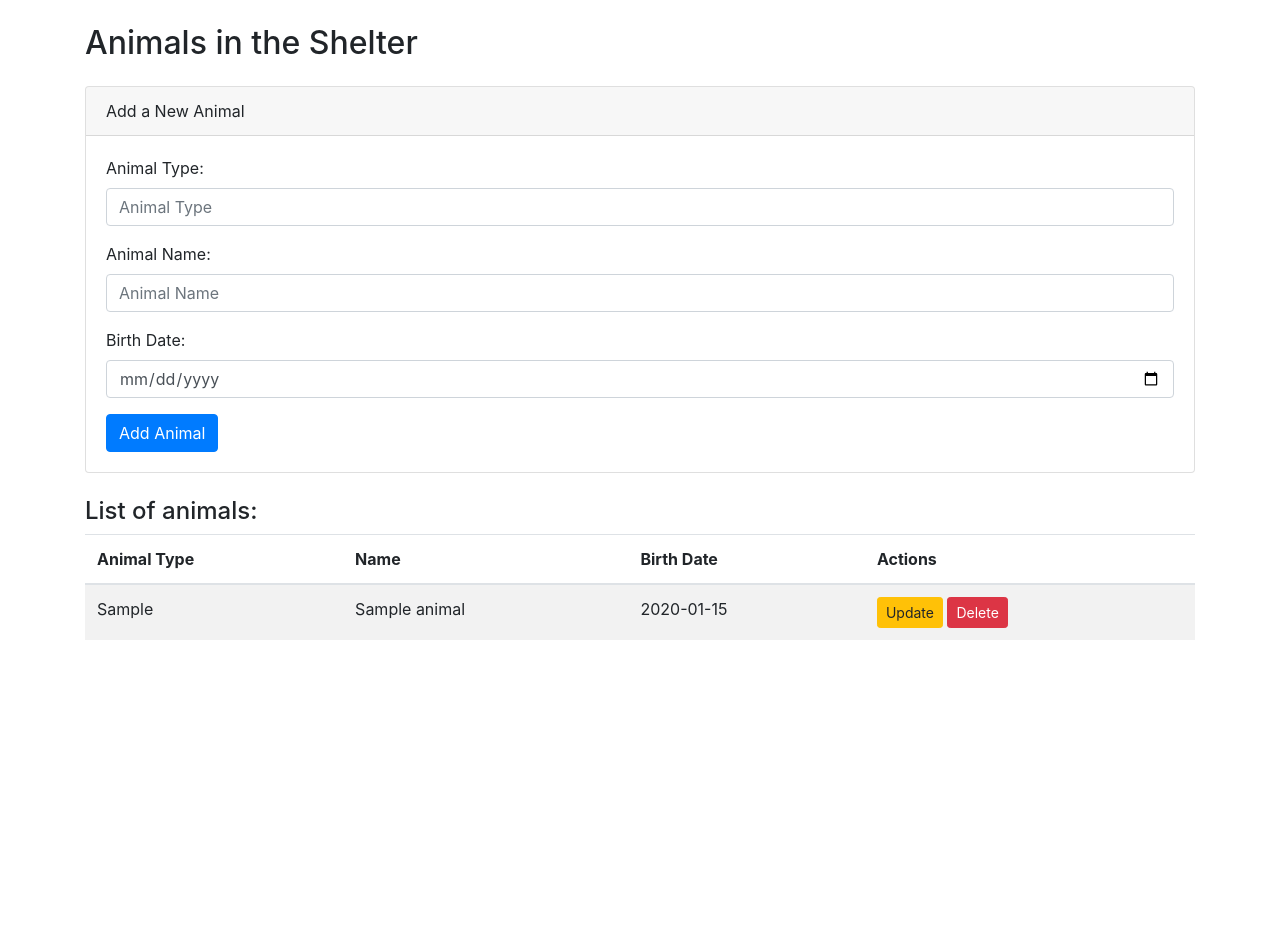
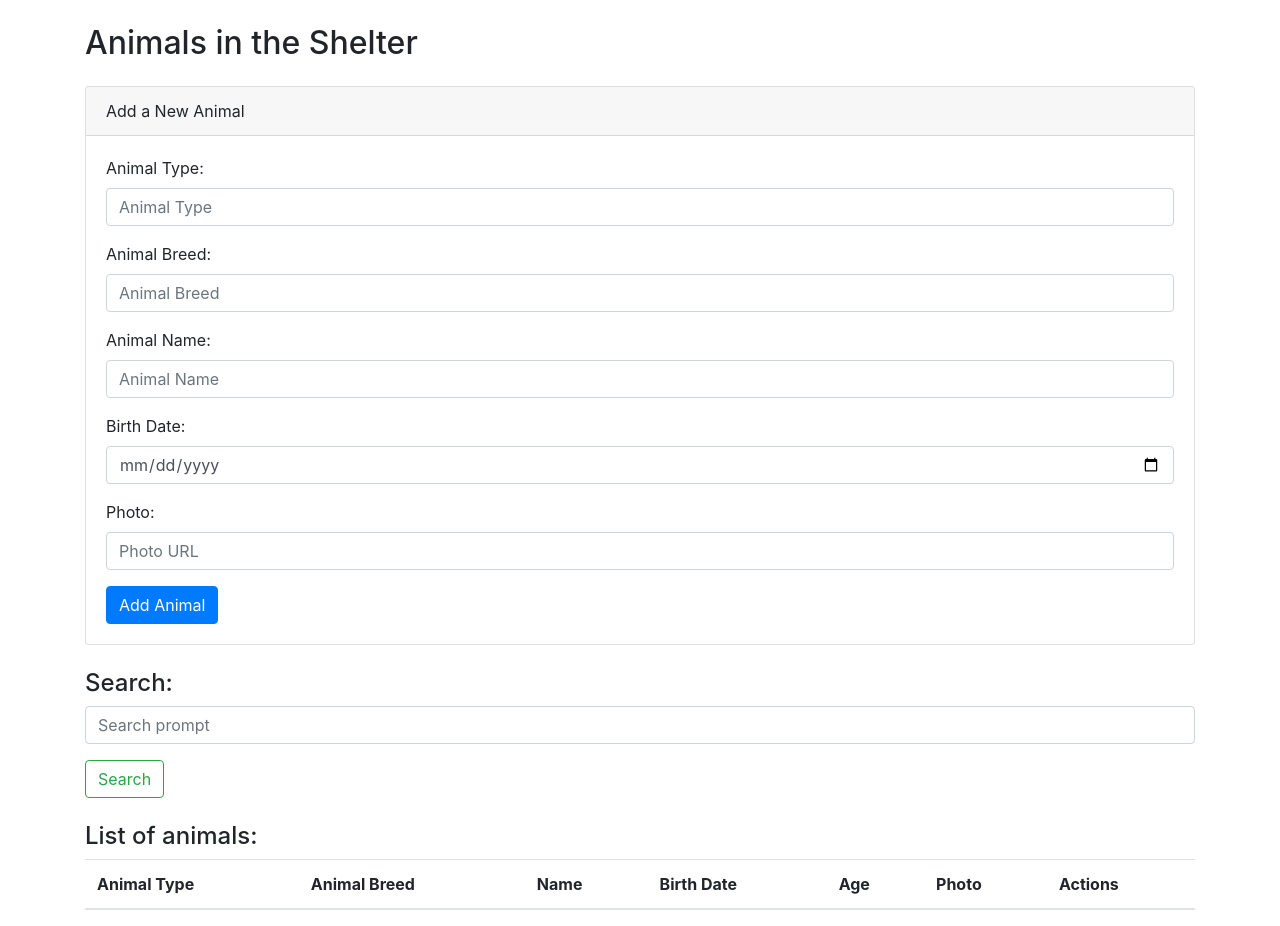
Before and after one commit to marcustas/course_flask, a Flask app: page / in a window 1280 px wide. Before the commit the page ends 640 px from the top, so only its background shows below. Run offline with Flask 3, Linux system fonts and the light colour scheme; tables that the repository leaves empty hold one stand-in row (values such as "Sample post"); data that the repository does not hold is empty; some libraries are stand-ins or nearby versions.

Commit message:
Everything done, except for search func

```diff
--- a/app.py
+++ b/app.py
@@ -1,5 +1,5 @@
 from flask import Flask, jsonify, request, Response, render_template
-
+from datetime import date
 from models.pydantic.models import AnimalCreate, AnimalResponse
 from typing import Union
 from settings import settings
@@ -16,11 +16,25 @@ db = init_db(app)
 def home() -> str:
     return render_template('home.html')
 
+@app.route('/health')
+def health() -> str:
+    return jsonify(
+        "Server is up!"
+    ), 200
+
 
 @app.route('/animals', methods=['GET'])
 def index() -> Response:
     animals = Animal.query.all()
-    return jsonify({"animals": [AnimalResponse.model_validate(animal).model_dump(mode='json') for animal in animals]})
+    animals_list =[]
+    for animal in animals:
+        animal= AnimalResponse.model_validate(animal)
+        animal_json = animal.model_dump(mode='json')
+        animal_json['age'] = animal.age
+        animals_list.append(animal_json)
+
+    response = jsonify({"animals": animals_list})
+    return response
 
 
 @app.route('/animal', methods=['POST'])
@@ -29,7 +43,9 @@ def add_animal() -> tuple[Response, int]:
     new_animal = Animal(
         animal_type=data.animal_type,
         name=data.name,
-        birth_date=data.birth_date
+        birth_date=data.birth_date,
+        animal_breed=data.animal_breed,
+        photo=data.photo
     )
     db.session.add(new_animal)
     db.session.commit()
@@ -51,6 +67,10 @@ def update_animal(pk: int) -> Union[Response, tuple[Response, int]]:
     animal.animal_type = data.animal_type
     animal.name = data.name
     animal.birth_date = data.birth_date
+    animal.animal_breed = data.animal_breed
+    animal.photo = data.photo
+
+
     db.session.commit()
     return jsonify(
         {
@@ -65,7 +85,6 @@ def retrieve_animal(pk: int) -> Union[Response, tuple[Response, int]]:
     animal = Animal.query.get(pk)
     if not animal:
         return jsonify({"message": "Animal not found"}), 404
-
     return jsonify(
         {
             "animal": AnimalResponse.model_validate(animal).model_dump(mode='json'),
--- a/models/pydantic/models.py
+++ b/models/pydantic/models.py
@@ -6,6 +6,8 @@ class AnimalCreate(BaseModel):
     animal_type: str
     name: str
     birth_date: date
+    animal_breed: str
+    photo: str
 
 
 class AnimalResponse(BaseModel):
@@ -13,5 +15,7 @@ class AnimalResponse(BaseModel):
 
     id: int
     animal_type: str
+    animal_breed: str
     name: str
     birth_date: date
+    photo: str
--- a/models/sqlalchemy/__init__.py
+++ b/models/sqlalchemy/__init__.py
@@ -4,5 +4,7 @@ from database import db
 class Animal(db.Model):
     id = db.Column(db.Integer, primary_key=True)
     animal_type = db.Column(db.String, nullable=False)
+    animal_breed = db.Column(db.String, nullable=False)
     name = db.Column(db.String, nullable=False)
     birth_date = db.Column(db.Date, nullable=False)
+    photo = db.Column(db.String, nullable=False)
--- a/models/sqlalchemy/models.py
+++ b/models/sqlalchemy/models.py
@@ -1,5 +1,5 @@
 from database import db
-
+from datetime import date
 
 class Animal(db.Model):
     __tablename__ = 'animal'
@@ -7,5 +7,7 @@ class Animal(db.Model):
 
     id = db.Column(db.Integer, primary_key=True)
     animal_type = db.Column(db.String, nullable=False)
+    animal_breed = db.Column(db.String, nullable=False)
     name = db.Column(db.String, nullable=False)
     birth_date = db.Column(db.Date, nullable=False)
+    photo = db.Column(db.String, nullable=False)
--- a/templates/home.html
+++ b/templates/home.html
@@ -26,6 +26,10 @@
                     <input type="text" class="form-control" id="animal_type" placeholder="Animal Type" required>
                 </div>
                 <div class="form-group">
+                    <label for="animal_breed">Animal Breed:</label>
+                    <input type="text" class="form-control" id="animal_breed" placeholder="Animal Breed" required>
+                </div>
+                <div class="form-group">
                     <label for="name">Animal Name:</label>
                     <input type="text" class="form-control" id="name" placeholder="Animal Name" required>
                 </div>
@@ -33,10 +37,20 @@
                     <label for="birth_date">Birth Date:</label>
                     <input type="date" class="form-control" id="birth_date" required>
                 </div>
+                <div class="form-group">
+                    <label for="photo">Photo:</label>
+                    <input type="text" class="form-control" id="photo" placeholder="Photo URL" required>
+                </div>
                 <button type="submit" class="btn btn-primary">Add Animal</button>
             </form>
         </div>
     </div>
+
+    <h4 class="mt-4">Search:</h4>
+    <div class="form-group">
+                    <input type="text" class="form-control" id="Search" placeholder="Search prompt" required>
+                </div>
+    <button type="button" class="btn btn-outline-success" onclick="">Search</button>
 
     <!-- List of animals in a table -->
     <h4 class="mt-4">List of animals:</h4>
@@ -44,8 +58,11 @@
         <thead>
             <tr>
                 <th>Animal Type</th>
+                <th>Animal Breed</th>
                 <th>Name</th>
                 <th>Birth Date</th>
+                <th>Age</th>
+                <th>Photo</th>
                 <th>Actions</th>
             </tr>
         </thead>
@@ -73,12 +90,20 @@
                 <input type="text" class="form-control" id="editAnimalType" required>
             </div>
             <div class="form-group">
+                <label for="editAnimalBreed">Animal Breed:</label>
+                <input type="text" class="form-control" id="editAnimalBreed" required>
+            </div>
+            <div class="form-group">
                 <label for="editAnimalName">Name:</label>
                 <input type="text" class="form-control" id="editAnimalName" required>
             </div>
             <div class="form-group">
                 <label for="editAnimalBirthDate">Birth Date:</label>
                 <input type="date" class="form-control" id="editAnimalBirthDate" required>
+            </div>
+            <div class="form-group">
+                <label for="editAnimalPhoto">Photo:</label>
+                <input type="text" class="form-control" id="editAnimalPhoto" required>
             </div>
         </form>
       </div>
@@ -99,6 +124,8 @@
             $('#editAnimalId').val(data.animal.id);
             $('#editAnimalType').val(data.animal.animal_type);
             $('#editAnimalName').val(data.animal.name);
+            $('#editAnimalBreed').val(data.animal.animal_breed);
+            $('#editAnimalPhoto').val(data.animal.photo);
             $('#editAnimalBirthDate').val(data.animal.birth_date);
             $('#editAnimalModal').modal('show');
         });
@@ -108,6 +135,8 @@
         const updatedAnimal = {
             animal_type: $('#editAnimalType').val(),
             name: $('#editAnimalName').val(),
+            animal_breed: $('#editAnimalBreed').val(),
+            photo: $('#editAnimalPhoto').val(),
             birth_date: $('#editAnimalBirthDate').val()
         };
 
@@ -131,12 +160,14 @@
         $.getJSON('/animals', function(data) {
             $('#animalsList').empty();
             data.animals.forEach(animal => {
-                console.log(animal)
                 $('#animalsList').append(`
                     <tr>
                         <td>${animal.animal_type}</td>
+                        <td>${animal.animal_breed}</td>
                         <td>${animal.name}</td>
                         <td>${animal.birth_date}</td>
+                        <td>${animal.age}</td>
+                        <td>${animal.photo}</td>
                         <td>
                             <button class="btn btn-warning btn-sm" onclick="updateAnimal(${animal.id})">Update</button>
                             <button class="btn btn-danger btn-sm" onclick="deleteAnimal(${animal.id})">Delete</button>
@@ -153,7 +184,9 @@
         const newAnimal = {
             animal_type: $('#animal_type').val(),
             name: $('#name').val(),
-            birth_date: $('#birth_date').val()
+            birth_date: $('#birth_date').val(),
+            animal_breed: $('#animal_breed').val(),
+            photo: $('#photo').val()
         };
         $.ajax({
             url: '/animal',
```
Also changed, not shown: 1 other file.
